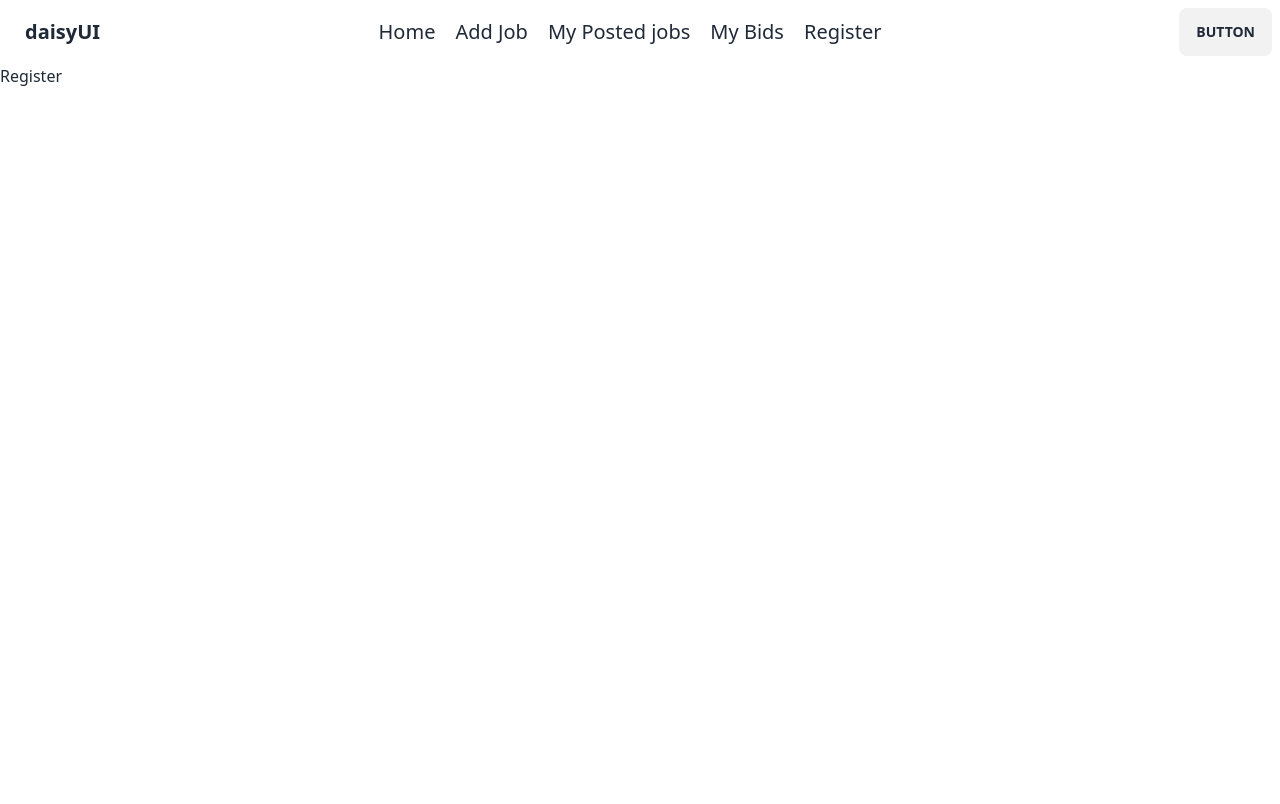
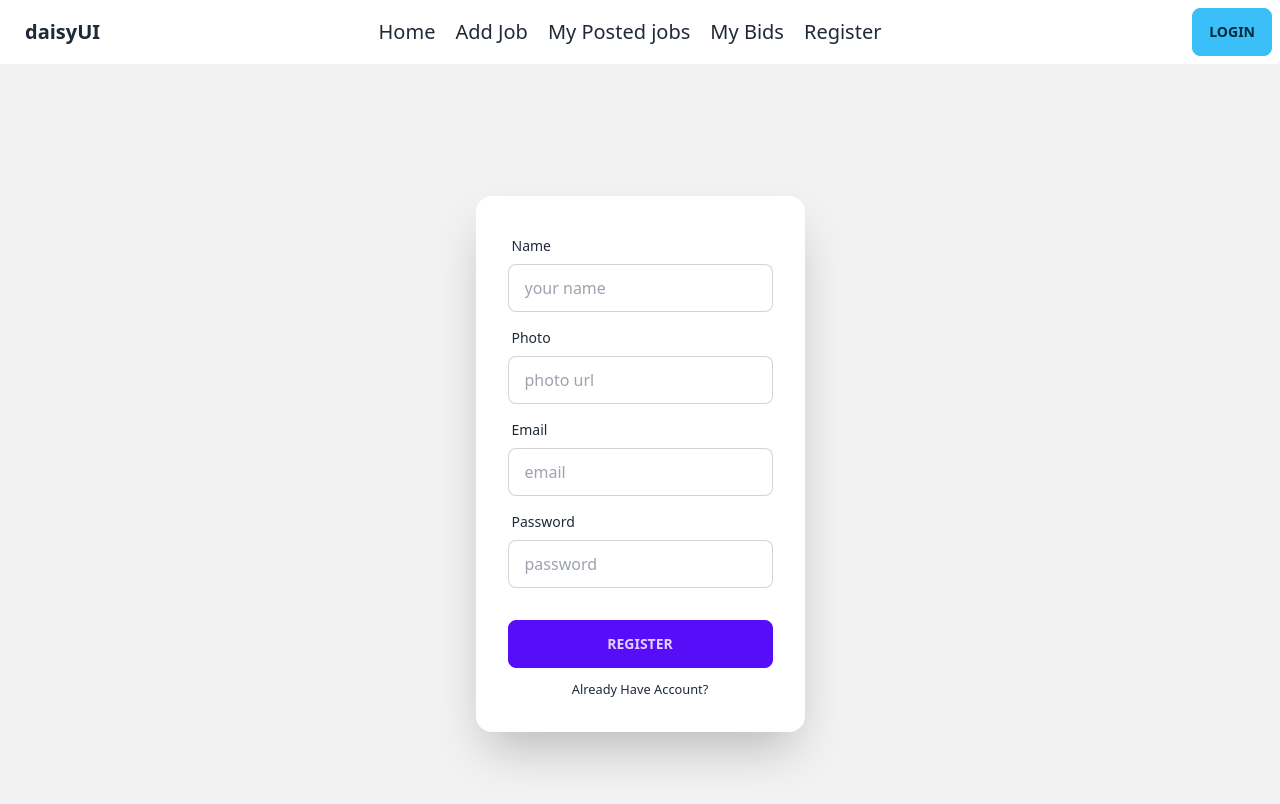
Before and after one commit to hossan23/assigment---11---client---side, a React (Vite) app: page /register in a window 1280 px wide. Shown: the top 804 px of the page. Built offline with nearby package versions, Linux system fonts and the light colour scheme; no server answers.

Commit message:
firebase config,authProvider

```diff
--- a/package.json
+++ b/package.json
@@ -10,6 +10,7 @@
     "preview": "vite preview"
   },
   "dependencies": {
+    "firebase": "^10.5.2",
     "localforage": "^1.10.0",
     "match-sorter": "^6.3.1",
     "react": "^18.2.0",
--- /dev/null
+++ b/src/AuthProvider.jsx
@@ -0,0 +1,50 @@
+/* eslint-disable react/prop-types */
+import { createContext, useEffect, useState } from 'react';
+import app from './firebase.config';
+
+import { GoogleAuthProvider, createUserWithEmailAndPassword, getAuth, onAuthStateChanged, signInWithEmailAndPassword, signInWithPopup, signOut } from 'firebase/auth';
+
+const auth = getAuth(app);
+
+export const AuthContext = createContext();
+
+const google = new GoogleAuthProvider();
+
+const AuthProvider = ({ children }) => {
+ const [loading, setLoading] = useState(true);
+ const [user, setUser] = useState(null);
+ useEffect(() => {
+  const unSubscribe = onAuthStateChanged(auth, currentUser => {
+   console.log(currentUser);
+   setUser(currentUser);
+   setLoading(false);
+  });
+  return () => {
+   return unSubscribe();
+  };
+ }, []);
+
+ const register = (email, password) => {
+  setLoading(true);
+  return createUserWithEmailAndPassword(auth, email, password);
+ };
+
+ const login = (email, password) => {
+  setLoading(true);
+  return signInWithEmailAndPassword(auth, email, password);
+ };
+
+ const googleLogin = () => {
+  setLoading(true);
+  return signInWithPopup(auth, google);
+ };
+
+ const logout = () => {
+  return signOut(auth);
+ };
+
+ const userInfo = { user, loading, register, login, googleLogin, logout };
+ return <AuthContext.Provider value={userInfo}>{children}</AuthContext.Provider>;
+};
+
+export default AuthProvider;
--- a/src/Navbar.jsx
+++ b/src/Navbar.jsx
@@ -1,6 +1,9 @@
+import { useContext } from 'react';
 import { Link } from 'react-router-dom';
+import { AuthContext } from './AuthProvider';
 
 const Navbar = () => {
+ const { user, logout } = useContext(AuthContext);
  const links = (
   <>
    <Link to="/" className="mr-5 font-medium text-xl">
@@ -15,11 +18,27 @@ const Navbar = () => {
    <Link to="/myBids" className="mr-5 font-medium text-xl">
     My Bids
    </Link>
-   <Link to="/register" className="mr-5 font-medium text-xl">
-    Register
-   </Link>
+   {!user ? (
+    <Link to="/register" className="mr-5 font-medium text-xl">
+     Register
+    </Link>
+   ) : (
+    <Link to="/login" className="mr-5 font-medium text-xl">
+     Login
+    </Link>
+   )}
   </>
  );
+
+ const handleLogout = e => {
+  e.preventDefault();
+  logout()
+   .then(console.log('logged out successfully'))
+   .catch(error => {
+    console.log(error.message);
+   });
+ };
+
  return (
   <div className="navbar bg-base-100">
    <div className="navbar-start">
@@ -39,7 +58,15 @@ const Navbar = () => {
     <ul className="menu menu-horizontal px-1">{links}</ul>
    </div>
    <div className="navbar-end">
-    <a className="btn">Button</a>
+    {user ? (
+     <Link onClick={handleLogout} className="btn btn-info">
+      Logout
+     </Link>
+    ) : (
+     <Link to="/login" className="btn btn-info">
+      Login
+     </Link>
+    )}
    </div>
   </div>
  );
--- /dev/null
+++ b/src/firebase.config.js
@@ -0,0 +1,14 @@
+import { initializeApp } from 'firebase/app';
+
+const firebaseConfig = {
+ apiKey: import.meta.env.VITE_APIKEY,
+ authDomain: import.meta.env.VITE_AUTHDOMAIN,
+ projectId: import.meta.env.VITE_PROJECTID,
+ storageBucket: import.meta.env.VITE_STORAGEBUCKET,
+ messagingSenderId: import.meta.env.VITE_MESSAGINGSENDERID,
+ appId: import.meta.env.VITE_APPID,
+};
+
+// Initialize Firebase
+const app = initializeApp(firebaseConfig);
+export default app;
--- a/src/main.jsx
+++ b/src/main.jsx
@@ -11,6 +11,7 @@ import MyPostedJobs from './pages/MyPostedJobs';
 import MyBids from './pages/MyBids';
 import Register from './pages/Register';
 import Login from './pages/Login';
+import AuthProvider from './AuthProvider';
 
 const router = createBrowserRouter([
  {
@@ -48,6 +49,8 @@ const router = createBrowserRouter([
 
 ReactDOM.createRoot(document.getElementById('root')).render(
  <React.StrictMode>
-  <RouterProvider router={router} />
+  <AuthProvider>
+   <RouterProvider router={router} />
+  </AuthProvider>
  </React.StrictMode>
 );
--- a/src/pages/Login.jsx
+++ b/src/pages/Login.jsx
@@ -1,5 +1,66 @@
+import { useContext } from 'react';
+import { AuthContext } from '../AuthProvider';
+import { Link } from 'react-router-dom';
+
 const Login = () => {
- return <div>Login</div>;
+ const { login, googleLogin } = useContext(AuthContext);
+
+ const handleLogin = e => {
+  e.preventDefault();
+  const form = e.target;
+  const email = form.email.value;
+  const password = form.password.value;
+  login(email, password)
+   .then(res => {
+    console.log(res.user);
+   })
+   .catch(error => {
+    console.log(error.message);
+   });
+  form.reset();
+ };
+
+ const handleGoogle = e => {
+  e.preventDefault();
+  googleLogin()
+   .then()
+   .catch(error => {
+    console.log(error.message);
+   });
+ };
+ return (
+  <div className="hero min-h-screen bg-base-200">
+   <div className="hero-content flex-col lg:flex-row-reverse">
+    <div className="card flex-shrink-0 w-full max-w-sm shadow-2xl bg-base-100">
+     <form onSubmit={handleLogin} className="card-body">
+      <div className="form-control">
+       <label className="label">
+        <span className="label-text">Email</span>
+       </label>
+       <input type="email" name="email" placeholder="email" className="input input-bordered" required />
+      </div>
+      <div className="form-control">
+       <label className="label">
+        <span className="label-text">Password</span>
+       </label>
+       <input type="password" name="password" placeholder="password" className="input input-bordered" required />
+      </div>
+      <div className="form-control mt-6 space-y-2">
+       <button type="submit" className="btn btn-primary">
+        Login
+       </button>
+       <Link onClick={handleGoogle} className="btn btn-accent">
+        Google
+       </Link>
+      </div>
+      <Link to="/register" className="text-center">
+       <small className="font-medium capitalize">do not have account?</small>
+      </Link>
+     </form>
+    </div>
+   </div>
+  </div>
+ );
 };
 
 export default Login;
--- a/src/pages/Register.jsx
+++ b/src/pages/Register.jsx
@@ -1,5 +1,71 @@
+import { useContext } from 'react';
+import { AuthContext } from '../AuthProvider';
+import { Link } from 'react-router-dom';
+
 const Register = () => {
- return <div>Register</div>;
+ const { register } = useContext(AuthContext);
+
+ const handleRegister = e => {
+  e.preventDefault();
+  const form = e.target;
+  const email = form.email.value;
+  const password = form.password.value;
+  const name = form.name.value;
+  const photo = form.photo.value;
+  register(email, password)
+   .then(res => {
+    console.log(res.user);
+   })
+   .catch(error => {
+    console.log(error.message);
+   });
+  form.reset();
+ };
+
+ return (
+  <div className="hero min-h-screen bg-base-200">
+   <div className="hero-content flex-col lg:flex-row-reverse">
+    <div className="card flex-shrink-0 w-full max-w-sm shadow-2xl bg-base-100">
+     <form onSubmit={handleRegister} className="card-body">
+      <div className="form-control">
+       <label className="label">
+        <span className="label-text">Name</span>
+       </label>
+       <input type="text" name="name" placeholder="your name" className="input input-bordered" required />
+      </div>
+      {/* name */}
+      <div className="form-control">
+       <label className="label">
+        <span className="label-text">Photo</span>
+       </label>
+       <input type="text" name="photo" placeholder="photo url" className="input input-bordered" />
+      </div>
+      {/* photo url */}
+      <div className="form-control">
+       <label className="label">
+        <span className="label-text">Email</span>
+       </label>
+       <input type="email" name="email" placeholder="email" className="input input-bordered" required />
+      </div>
+      <div className="form-control">
+       <label className="label">
+        <span className="label-text">Password</span>
+       </label>
+       <input type="password" name="password" placeholder="password" className="input input-bordered" required />
+      </div>
+      <div className="form-control mt-6">
+       <button type="submit" className="btn btn-primary">
+        Register
+       </button>
+      </div>
+      <Link to="/login" className="text-center">
+       <small className="font-medium capitalize">Already Have Account?</small>
+      </Link>
+     </form>
+    </div>
+   </div>
+  </div>
+ );
 };
 
 export default Register;
```
Also changed, not shown: 1 other file (tests, documents, lock files or other folders).
